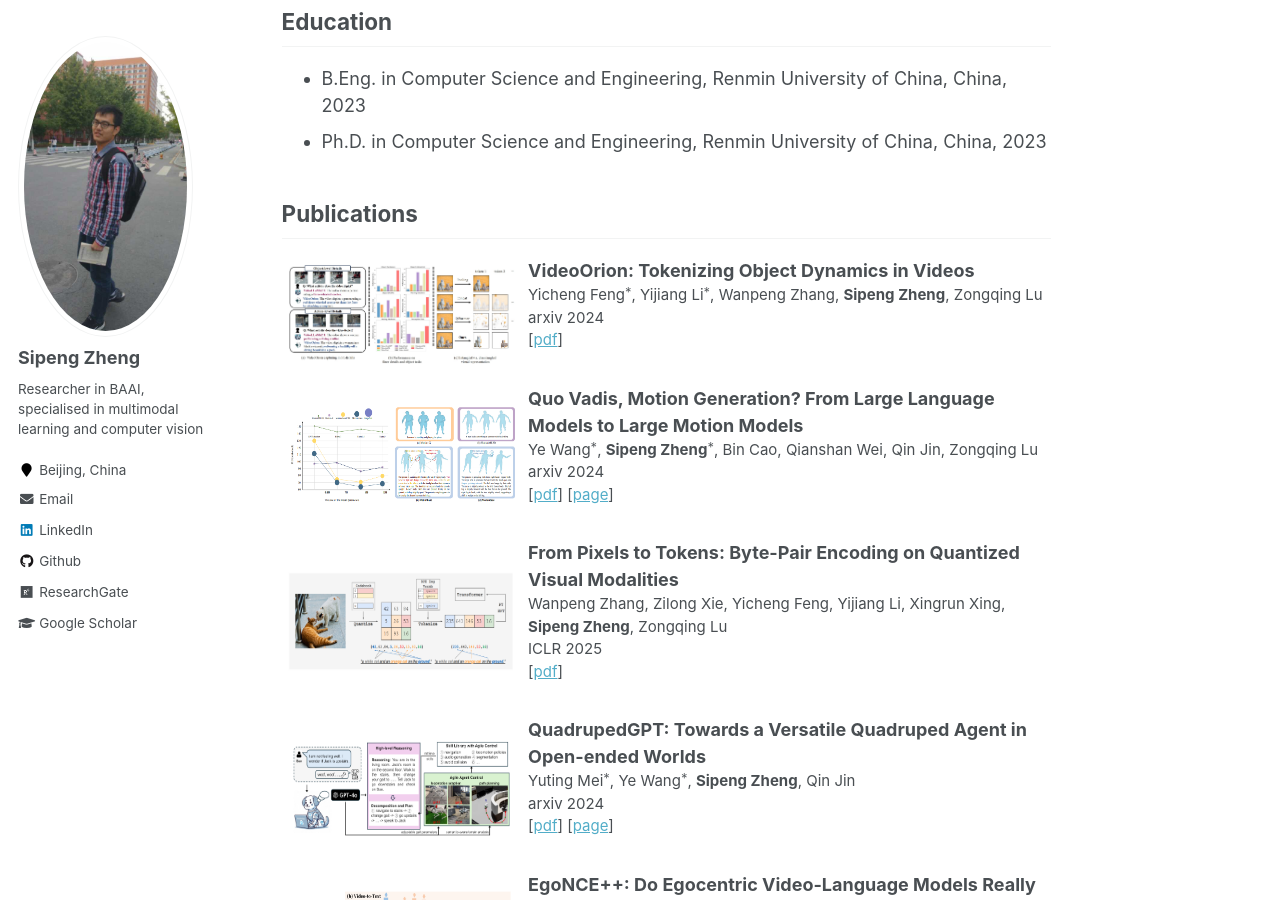
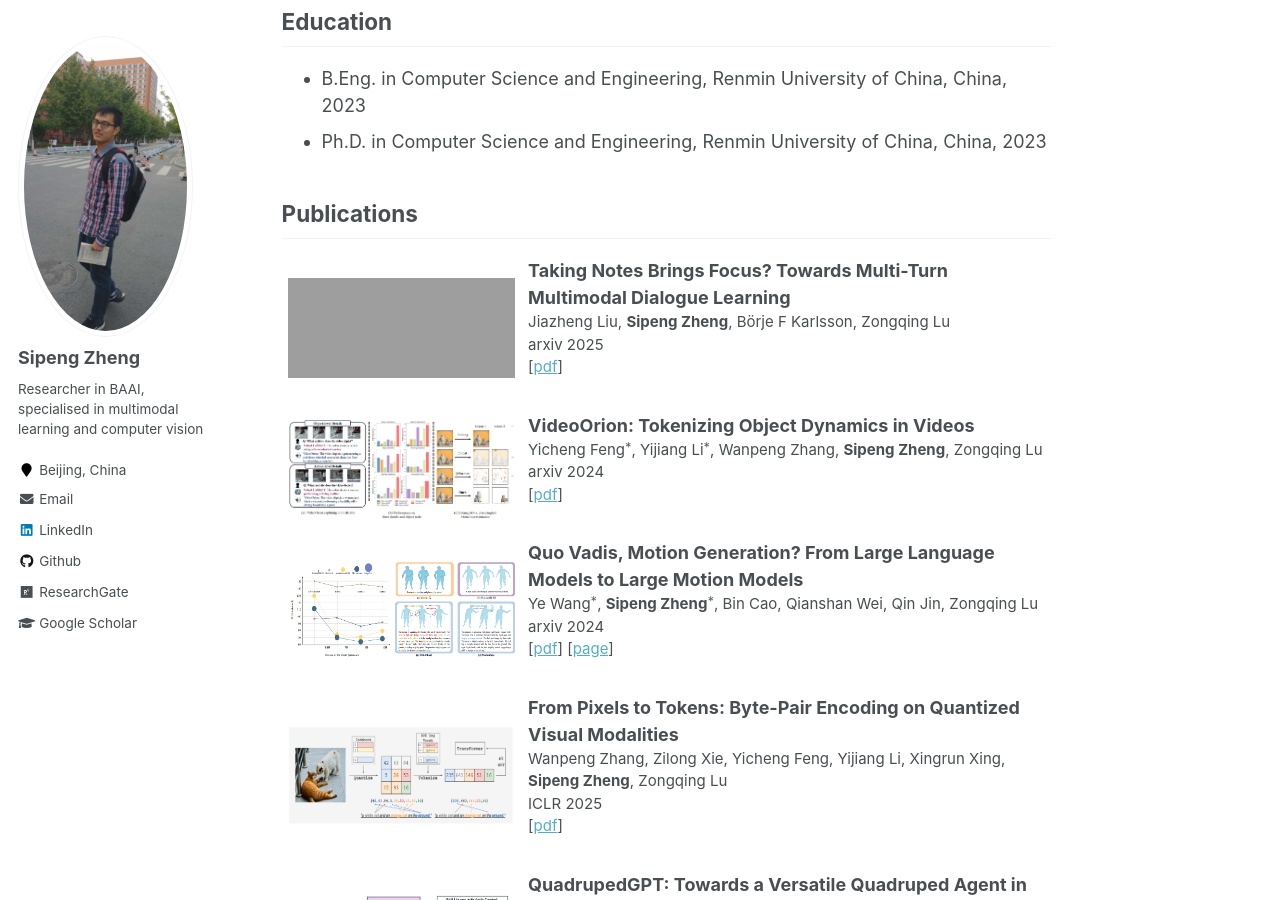
Before and after one commit to zhengsipeng/zhengsipeng.github.io, a Jekyll site: the page built from _pages/about.md, in a window 1280 px wide and 900 px high, scrolled down 1041 px. Built offline with Jekyll 4.4.1, drawn with Linux system fonts in a browser that asks for light colours; formulas are drawn with MathJax 3; grey boxes are pictures that could not be loaded.

Commit message:
Update about.md

```diff
--- a/_pages/about.md
+++ b/_pages/about.md
@@ -43,6 +43,18 @@ For more details, please refer to my [CV](http://zhengsipeng.github.io/cv_zsp_en
 
 ## Publications
 <table border="0" style="border:none; width: 100%;">
+
+<tr style="border: none;">
+  <td style="border: none;"> <img src="./images/pubs/mmdiag_25.jpg" style="height: 100px; width: 500px;"/></td>
+  <td style="border: none;">
+        <p style="font-size: 15px"><b style="font-size: 18px">Taking Notes Brings Focus? Towards Multi-Turn Multimodal Dialogue Learning</b><br>
+        Jiazheng Liu, <b>Sipeng Zheng</b>, Börje F Karlsson, Zongqing Lu<br>
+        arxiv 2025<br>
+        [<a target="_blank" href="https://arxiv.org/abs/2503.07002">pdf</a>]
+        </p>
+  </td>
+</tr>
+
 
 <tr style="border: none;">
   <td style="border: none;"> <img src="./images/pubs/videoorin_24.jpg" style="height: 100px; width: 500px;"/></td>
```
